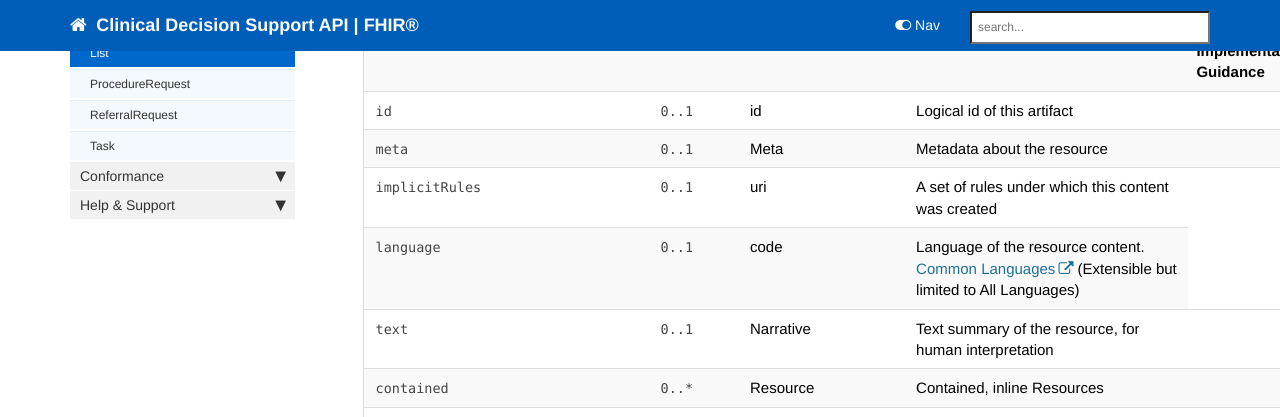
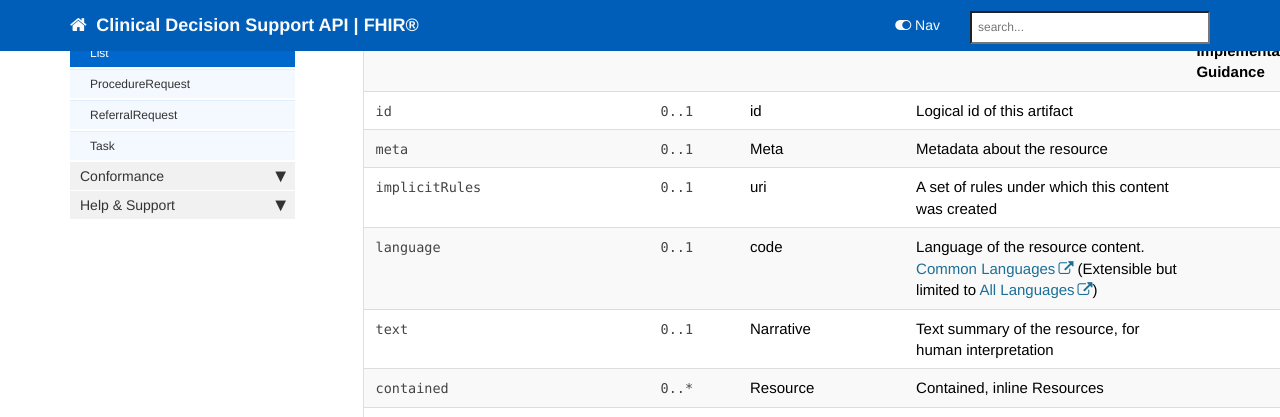
Before and after one commit to nhsconnect/FHIR-CDS, a Jekyll site: the page built from pages/explore/api_list.md, in a window 1280 px wide and 900 px high, scrolled down 629 px. Shown: the top 417 px of the window. Built offline with Jekyll 4.4.1, drawn with Linux system fonts in a browser that asks for light colours; nearby versions of some CDN libraries; comment, search, counter and statistics services are not loaded; part of the change alters nothing that is shown.

Commit message:
pages/explore/api_list.md updated from https://stackedit.io/

```diff
--- a/pages/explore/api_list.md
+++ b/pages/explore/api_list.md
@@ -63,7 +63,9 @@ Detailed implementation guidance for an `List` resource in the CDS context is gi
   <td><code>language</code></td>
     <td><code>0..1</code></td>
     <td>code</td>
-    <td>Language of the resource content. <br/> <A href="http://hl7.org/fhir/stu3/valueset-languages.html">Common Languages</a> (Extensible but limited to All Languages)</td>
+    <td>Language of the resource content. <br/>
+    <a href="http://hl7.org/fhir/STU3/valueset-languages.html">Common Languages</a> (Extensible but limited to <a href="http://hl7.org/fhir/stu3/valueset-languages.html">All Languages</a>)</td>
+<td></td>
 </tr>
 <tr>
   <td><code>text</code></td>
@@ -228,5 +230,5 @@ Detailed implementation guidance for an `List` resource in the CDS context is gi
 </tr>
 </table>
 <!--stackedit_data:
-eyJoaXN0b3J5IjpbMTE3ODkwMTc2NF19
+eyJoaXN0b3J5IjpbLTE3OTkwNTI5MCwxMTc4OTAxNzY0XX0=
 -->
```
